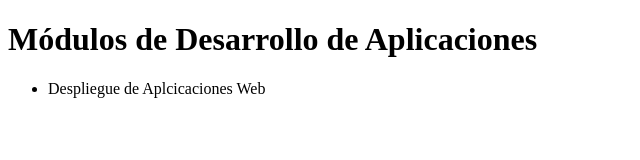
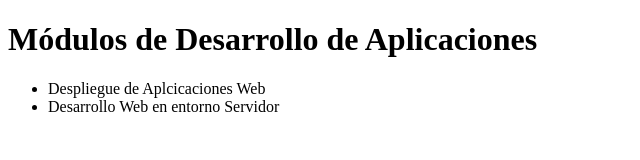
Before and after one commit to soph-L/act2_3, a plain HTML site: page index.html in a window 1280 px wide. Shown: the whole page, without its empty margins (0-640 px from the left). Drawn offline with Linux system fonts and the light colour scheme.

Commit message:
nuevo módulo añadido

```diff
--- a/index.html
+++ b/index.html
@@ -9,6 +9,7 @@
     <h1>Módulos de Desarrollo de Aplicaciones</h1>
     <ul>
         <li>Despliegue de Aplcicaciones Web</li>
+	<li>Desarrollo Web en entorno Servidor</li>
     </ul>
 </body>
 </html>
```
